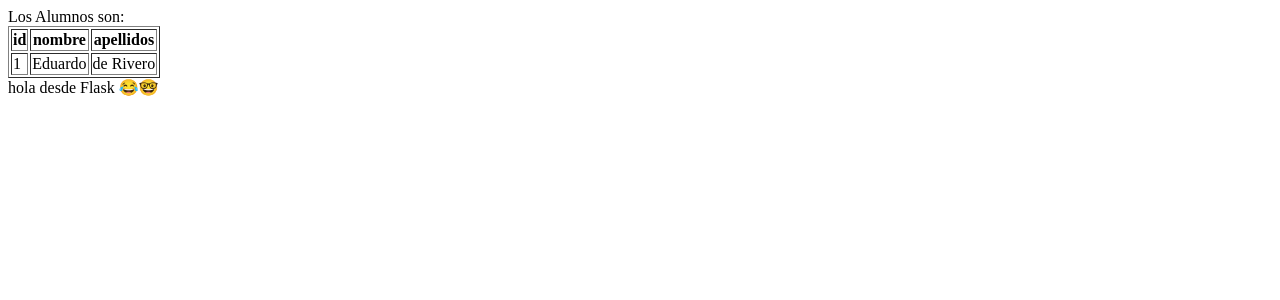
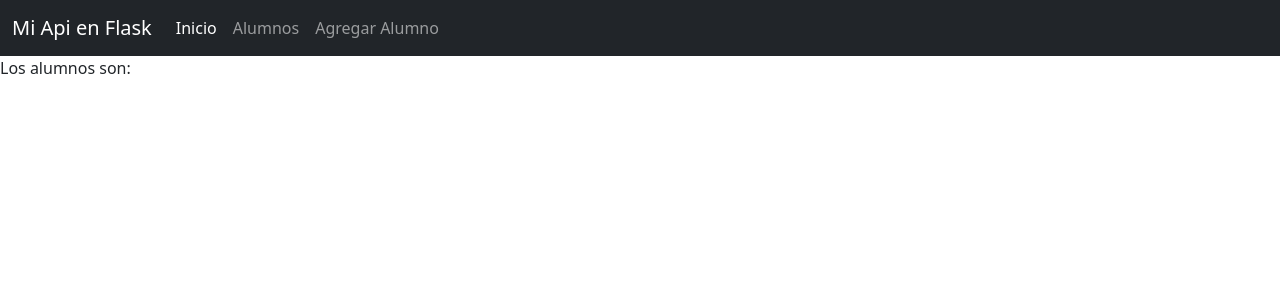
Before and after one commit to LenerWeb/backend-g9, a Flask app: page /inicio in a window 1280 px wide. Shown: the top 300 px of the page. Run offline with Flask 2, Linux system fonts and the light colour scheme; some libraries are stand-ins or nearby versions.

Commit message:
traer tabla jinja

```diff
--- a/dia-2/app.py
+++ b/dia-2/app.py
@@ -16,7 +16,7 @@ app.config['MYSQL_PASSWORD']= environ.get('MYSQL_PASSWORD')
 app.config['MYSQL_DB']= environ.get('MYSQL_DB')
 app.config['MYSQL_PORT']= int(environ.get('MYSQL_PORT'))
 
-print(app.config)
+# print(app.config)
 mysql = MySQL(app)
 
 # un decorador es la forma en la cual nosotros podemos modificar el comportamiento de un metodo de una clase sin la necesidad de modificarlo directamente, es como utilizar la herencia para poder modificar su comportamiento, en este casdo, dependiendo de su ruta y su metodo
@@ -30,7 +30,7 @@ def inicio():
 def pagina_inicial():
     return render_template('inicio.html')
 
-@app.route('/alumnos', methods=['GET'])
+@app.route('/mostrar-alumnos', methods=['GET'])
 def devolver_alumnos():
     #me crea una conexion con la base de datos
     cursor = mysql.connection.cursor()
@@ -39,9 +39,29 @@ def devolver_alumnos():
     # devolver toda la informacion de esa consulta
     resultado = cursor.fetchall()
     print(resultado)
+    resultado_final = []
+    #itero mi resultado de mi consulta a la bd
+    for alumno in resultado:
+        # creo un diccionario para indicar la llave de cada elemento
+        alumno_diccionario = {
+            'id':alumno[0],
+            'nombre':alumno[1],
+            'ape_paterno':alumno[2],
+            'ape_materno':alumno[3],
+            'correo':alumno[4],
+            'num_emergencia':alumno[5],
+            'curso_id':alumno[6]
+        }
+        print(alumno_diccionario)
+        resultado_final.append(alumno_diccionario)
+    #return {
+    #    'message':'Los alumnos son:',
+    #    'content': resultado_final
+    #}
+    return render_template('mostrar_alumnos.html', alumnos=resultado_final, mensaje='Hola desde Flask')
 
-    return {
-        'message':'Los alumnos son:'
-    }
+@app.route("/agregar-alumno", methods = ['GET'])
+def agregar_alumno():
+    return render_template ('agregar_alumno.html')
 
 app.run(debug=True)
--- /dev/null
+++ b/dia-2/templates/agregar_alumno.html
@@ -0,0 +1,4 @@
+{% extends 'base.html' %} {% block cuerpo %}
+{# agregar un formulario para agregar el alumno} #}
+<p>Agregando los alumnos:</p>
+{% endblock %}
--- /dev/null
+++ b/dia-2/templates/base.html
@@ -0,0 +1,42 @@
+<!DOCTYPE html>
+<html lang="en">
+
+<head>
+    <meta charset="utf-8" />
+    <meta name="viewport" content="width=device-width, initial-scale=1" />
+    <title>Mi aplicacion de Flask</title>
+    <link href="https://cdn.jsdelivr.net/npm/bootstrap@5.2.2/dist/css/bootstrap.min.css" rel="stylesheet"
+        integrity="sha384-Zenh87qX5JnK2Jl0vWa8Ck2rdkQ2Bzep5IDxbcnCeuOxjzrPF/et3URy9Bv1WTRi" crossorigin="anonymous" />
+</head>
+
+<body>
+    <nav class="navbar navbar-dark bg-dark navbar-expand-lg">
+        <div class="container-fluid">
+            <a class="navbar-brand" href="#">Mi Api en Flask</a>
+            <button class="navbar-toggler" type="button" data-bs-toggle="collapse"
+                data-bs-target="#navbarSupportedContent" aria-controls="navbarSupportedContent" aria-expanded="false"
+                aria-label="Toggle navigation">
+                <span class="navbar-toggler-icon"></span>
+            </button>
+            <div class="collapse navbar-collapse" id="navbarSupportedContent">
+                <ul class="navbar-nav me-auto mb-2 mb-lg-0">
+                    <li class="nav-item">
+                        <a class="nav-link active" aria-current="page" href="/inicio">Inicio</a>
+                    </li>
+                    <li class="nav-item">
+                        <a class="nav-link" href="/mostrar-alumnos">Alumnos</a>
+                    </li>
+                    <li class="nav-item">
+                        <a class="nav-link" href="/agregar-alumno">Agregar Alumno</a>
+                    </li>
+                </ul>
+            </div>
+        </div>
+    </nav>
+    {% block cuerpo %} {% endblock %}
+    <script src="https://cdn.jsdelivr.net/npm/bootstrap@5.2.2/dist/js/bootstrap.bundle.min.js"
+        integrity="sha384-OERcA2EqjJCMA+/3y+gxIOqMEjwtxJY7qPCqsdltbNJuaOe923+mo//f6V8Qbsw3"
+        crossorigin="anonymous"></script>
+</body>
+
+</html>
--- a/dia-2/templates/inicio.html
+++ b/dia-2/templates/inicio.html
@@ -1,30 +1,3 @@
-<!DOCTYPE html>
-<html lang="en">
-
-<head>
-    <meta charset="UTF-8">
-    <meta http-equiv="X-UA-Compatible" content="IE=edge">
-    <meta name="viewport" content="width=device-width, initial-scale=1.0">
-    <title>Document</title>
-</head>
-
-<body>
-    <div>Los Alumnos son:</div>
-    <div>
-        <table border="1">
-            <tr>
-                <th>id</th>
-                <th>nombre</th>
-                <th>apellidos</th>
-            </tr>
-            <tr>
-                <td>1</td>
-                <td>Eduardo</td>
-                <td>de Rivero</td>
-            </tr>
-        </table>
-    </div>
-    hola desde Flask 😂🤓
-</body>
-
-</html>
+{% extends 'base.html' %} {% block cuerpo %}
+<p>Los alumnos son:</p>
+{% endblock %}
```
Also changed, not shown: dia-2/templates/mostrar_alumnos.html (added, +36 -0 lines).
